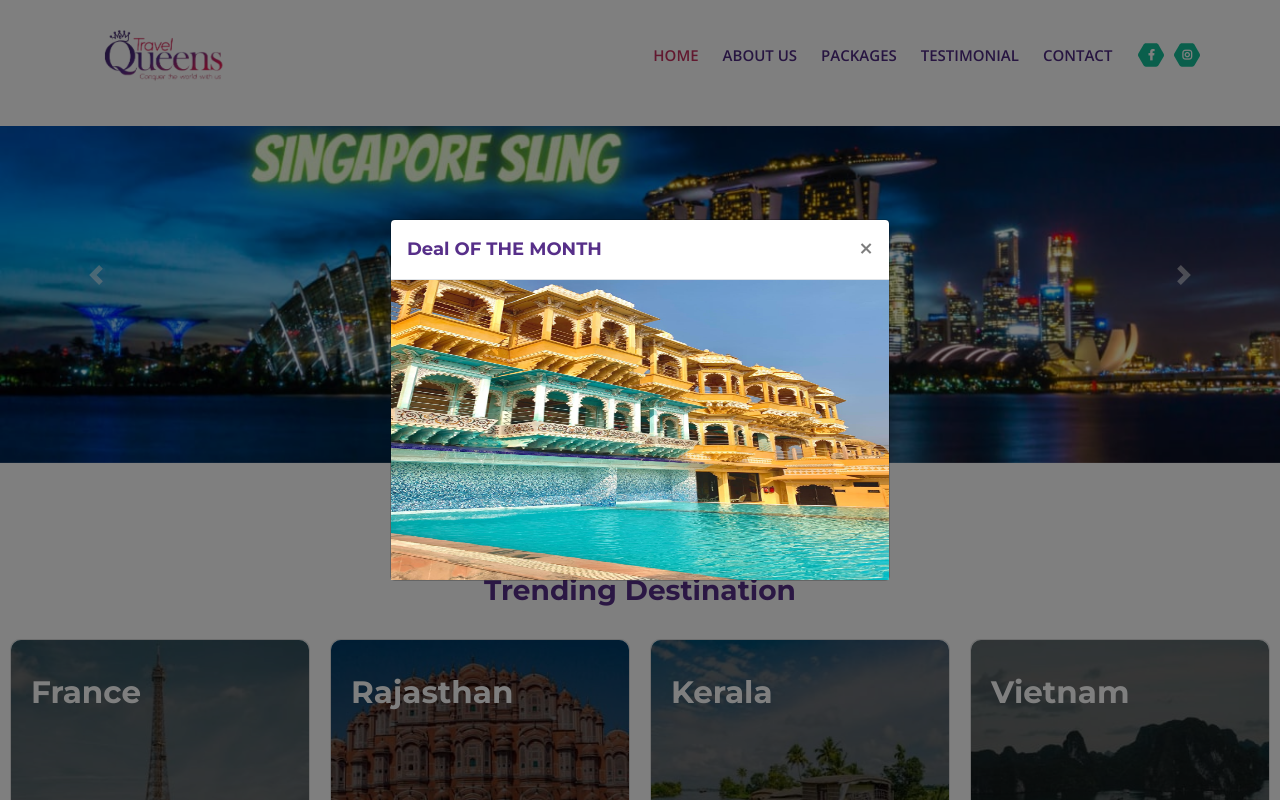
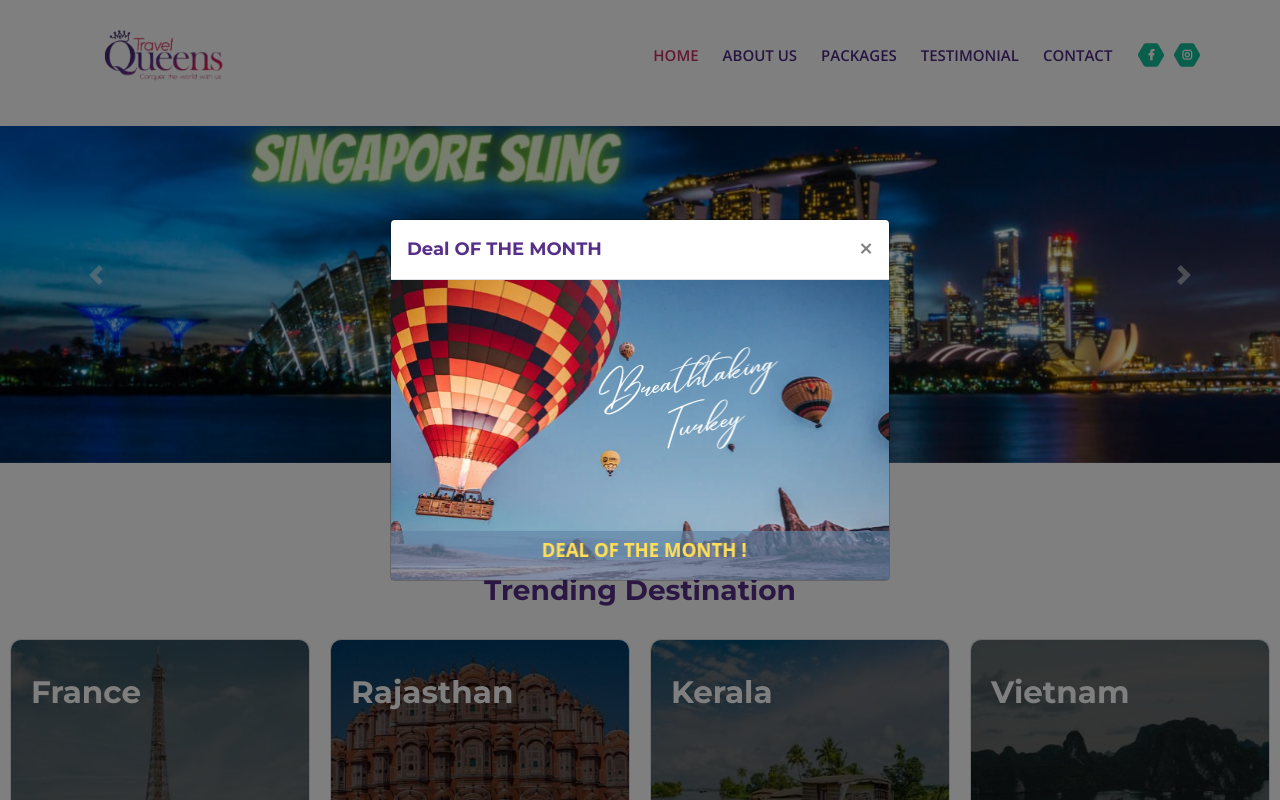
Before and after one commit to ashusalvi/The-Queen-Travel, a PHP site: page / in a window 1280 px wide. Run offline with PHP 8.4, Linux system fonts and the light colour scheme.

Commit message:
update test

```diff
--- a/header.php
+++ b/header.php
@@ -1,6 +1,10 @@
 <style>
 .active_class {
     color: #c4315f !important;
+}
+
+.places_box .card-body:hover {
+    background: transparent !important;
 }
 </style>
 <!-- Navbar -->
--- a/index.php
+++ b/index.php
@@ -153,7 +153,7 @@
                         <span aria-hidden="true">&times;</span>
                     </button>
                 </div>
-                <img src="images/place/udaipur.jpeg" style="height: 300px;">
+                <img src="images/deal_of_the_month/deal_of_month1.png" style="height: 300px;">
             </div>
         </div>
     </div>
```
Also changed, not shown: images/deal_of_the_month/deal_of_month1.png (added).
